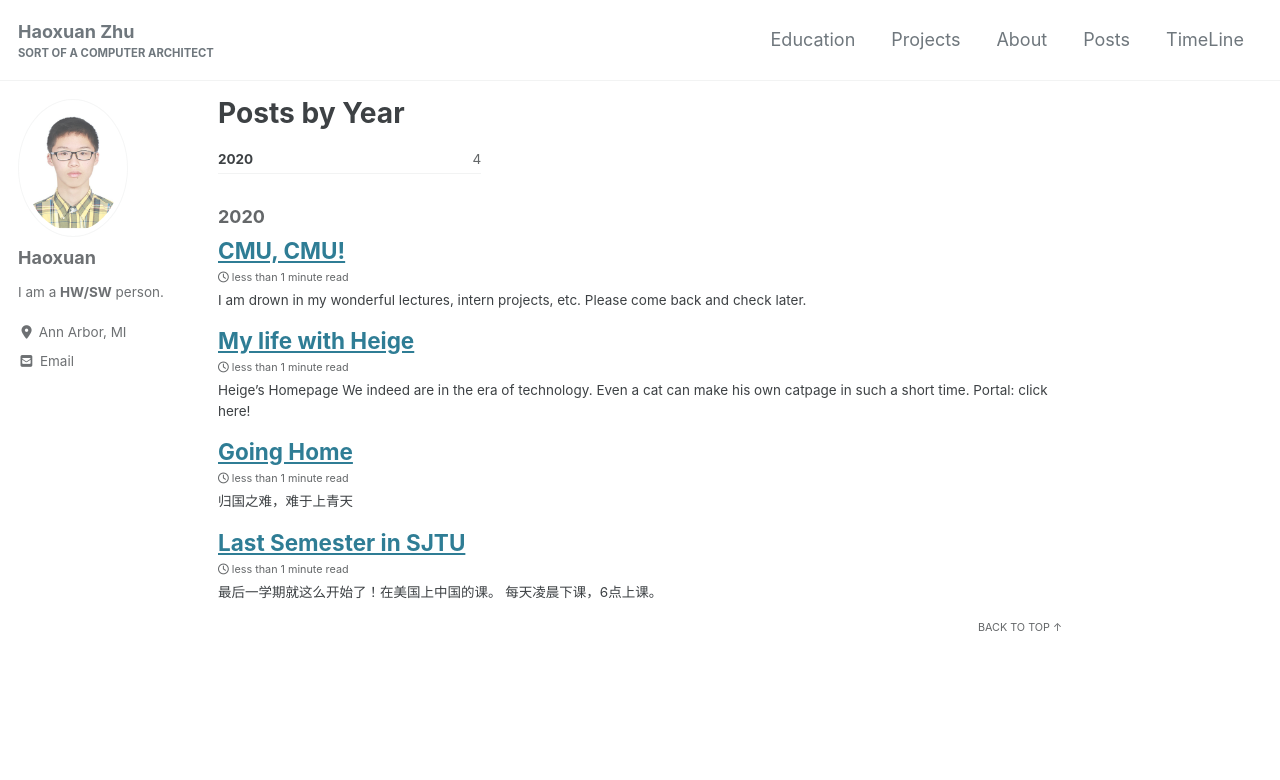
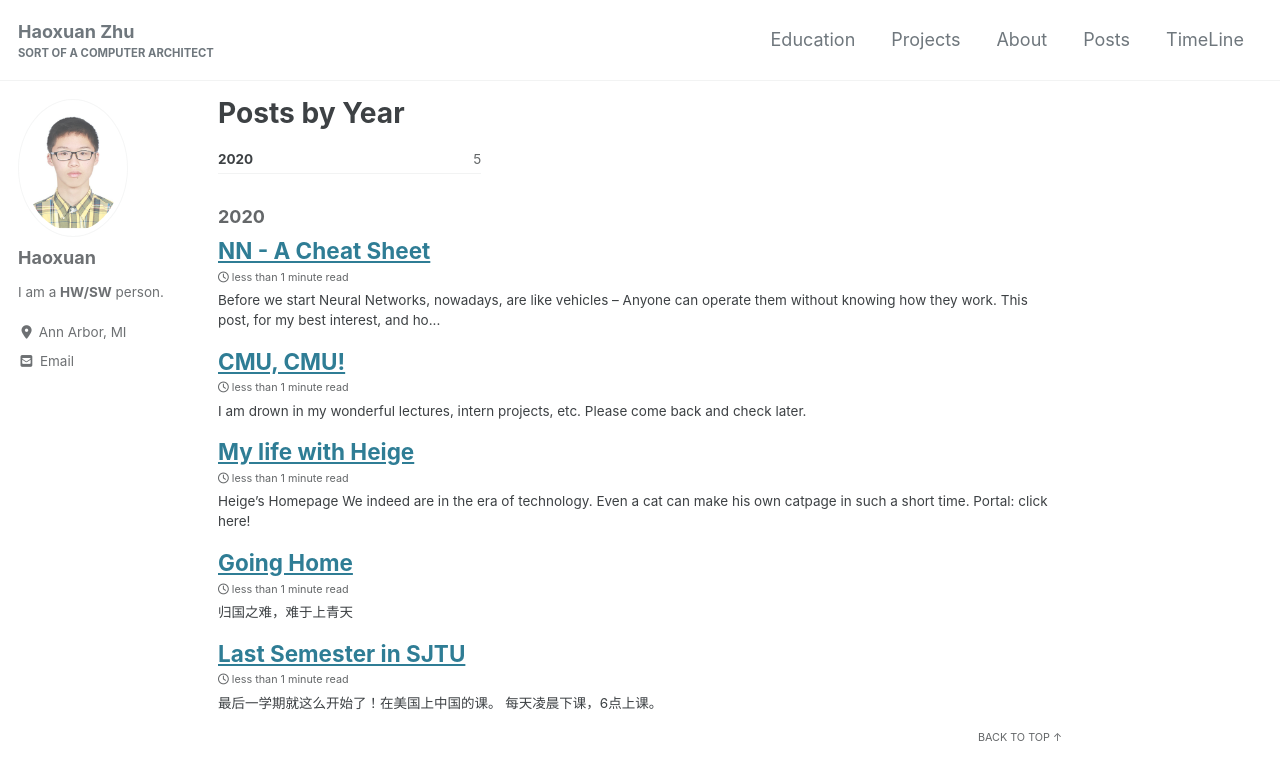
Before and after one commit to hxzhu9819/homepage, a Jekyll site: the page built from _pages/year-archive.md, in a window 1280 px wide and 900 px high. Shown: the top 780 px of the window. Built offline with Jekyll 4.4.1, drawn with Linux system fonts in a browser that asks for light colours; cached includes are drawn as plain includes; nearby versions of some CDN libraries; some of the changed lines change nothing that is shown.

Commit message:
add post nn

```diff
--- a/_includes/head.html
+++ b/_includes/head.html
@@ -1,4 +1,17 @@
 <meta charset="utf-8">
+
+<!--Begin: Added by Haoxuan to support Latex syntax in md -->
+<script type="text/x-mathjax-config">
+  MathJax.Hub.Config({
+    tex2jax: {
+      skipTags: ['script', 'noscript', 'style', 'textarea', 'pre'],
+      inlineMath: [['$','$']]
+    }
+  });
+</script>
+<script src="https://cdn.mathjax.org/mathjax/latest/MathJax.js?config=TeX-AMS-MML_HTMLorMML" type="text/javascript"></script>
+<!--Finished: Added by Haoxuan to support Latex syntax in md -->
+
 
 {% include seo.html %}
 
--- /dev/null
+++ b/_posts/2020-09-07-NN-cheatsheet.md
@@ -0,0 +1,26 @@
+---
+title: "NN - A Cheat Sheet"
+lang: en
+toc: true
+permalink: /posts/nncheatsheet
+tags:
+  - NN
+  - study
+---
+## Before we start
+Neural Networks, nowadays, are like vehicles -- Anyone can operate them without knowing how they work. This post, for my best interest, and hopefully, will collect necessary informations and the concepts behind the scene if you truly want to build them from wheels.
+
+## Mathematical Background
+### Gradient, Directional Derivative, Backprob and Audograd
+#### Gradient
+The gradient of a scalar-valued multivariable function $f(x,y, ...)$ is a vector of its partial derivative
+$ \bigtriangledown f = [\frac{\partial f}{\partial x}, \frac{\partial f}{\partial y}, ...]^T $.
+
+To help understand the underlying meaning. Imagine that you are standing at a point $P(x_0, y_0, ...)$, then the gradient $\bigtriangledown f(x_0, y_0, ...)$ tells you the direction to which you should travel along that can increase the value of $f$ most quickly.
+
+#### Directional Derivative
+The directional derivative is a scalar, showing the rate at which $f$ will change while the inputs move along a given vector $\textbf{v}$.<br/>
+$\bigtriangledown_{\textbf{v}} f = \bigtriangledown f \cdot \textbf{v}$
+
+#### Userful external links
+1. [Automatic differentiation](https://en.wikipedia.org/wiki/Automatic_differentiation#/Reverse_accumulation)
```
